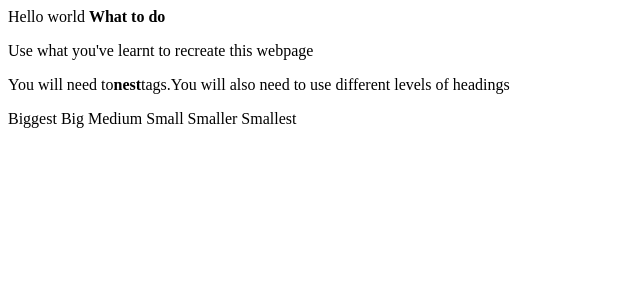
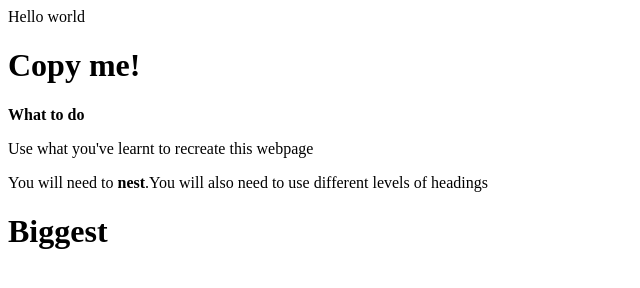
Before and after one commit to agfs-mkalnina/agfs-mkalnina.github.io, a plain HTML site: page index.html in a window 1280 px wide. Shown: the whole page, without its empty margins (0-640 px from the left). Drawn offline with Linux system fonts and the light colour scheme.

Commit message:
Update index.html

```diff
--- a/index.html
+++ b/index.html
@@ -1,10 +1,6 @@
 Hello world
+<h1>Copy me!</h1>
 <b>What to do</b>
 <p>Use what you've learnt to recreate this webpage</p>
-<p>You will need to<b>nest</b>tags.You will also need to use different levels of headings</p>
-<h6b>Biggest</h6b>
-<h5b>Big</h5b>
-<h4b>Medium</h4b>
-<h3b>Small</h3b>
-<h2b>Smaller</h2b>
-<h1b>Smallest</h1b>
+<p>You will need to <b>nest</b>.You will also need to use different levels of headings</p>
+<h1>Biggest</h1>
```
